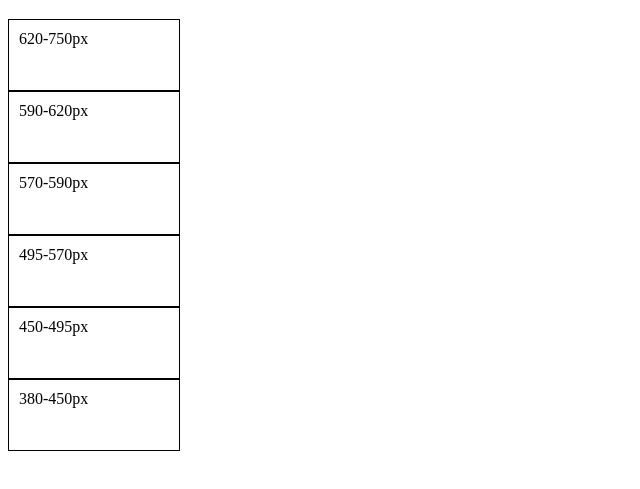
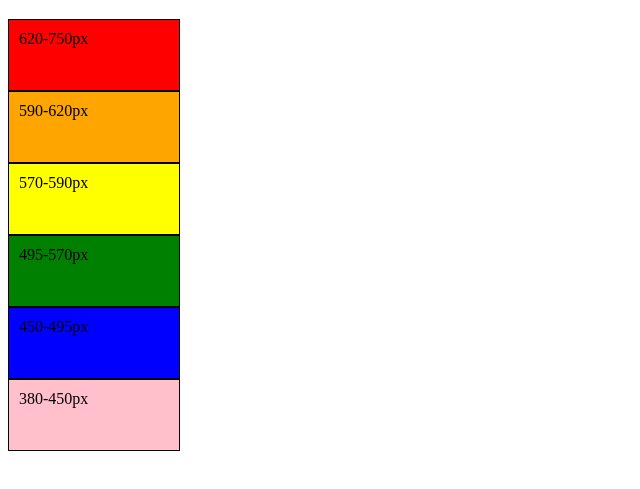
Before and after one commit to CodeupClassroom/ulysses-web-exercises, a plain HTML site: page css_box_model.html in a window 1280 px wide. Shown: the part 61-550 px from the top of the page, without its empty margins (0-640 px from the left). Drawn offline with Linux system fonts and the light colour scheme.

Commit message:
refactor: Add colors to the boxes

```diff
--- a/css/box_model.css
+++ b/css/box_model.css
@@ -4,3 +4,27 @@
     height: 50px;
     padding: 10px;
 }
+
+#red {
+    background-color: red;
+}
+
+#orange {
+    background-color: orange;
+}
+
+#yellow {
+    background-color: yellow;
+}
+
+#green {
+    background-color: green;
+}
+
+#blue {
+    background-color: blue;
+}
+
+#pink {
+    background-color: pink;
+}
--- a/css_box_model.html
+++ b/css_box_model.html
@@ -7,11 +7,11 @@
 </head>
 <body>
 <h1>Visible Spectrum Wavelengths</h1>
-<div class="box">620-750px</div>
-<div class="box">590-620px</div>
-<div class="box">570-590px</div>
-<div class="box">495-570px</div>
-<div class="box">450-495px</div>
-<div class="box">380-450px</div>
+<div class="box" id="red">620-750px</div>
+<div class="box" id="orange">590-620px</div>
+<div class="box" id="yellow">570-590px</div>
+<div class="box" id="green">495-570px</div>
+<div class="box" id="blue">450-495px</div>
+<div class="box" id="pink">380-450px</div>
 </body>
 </html>
```
